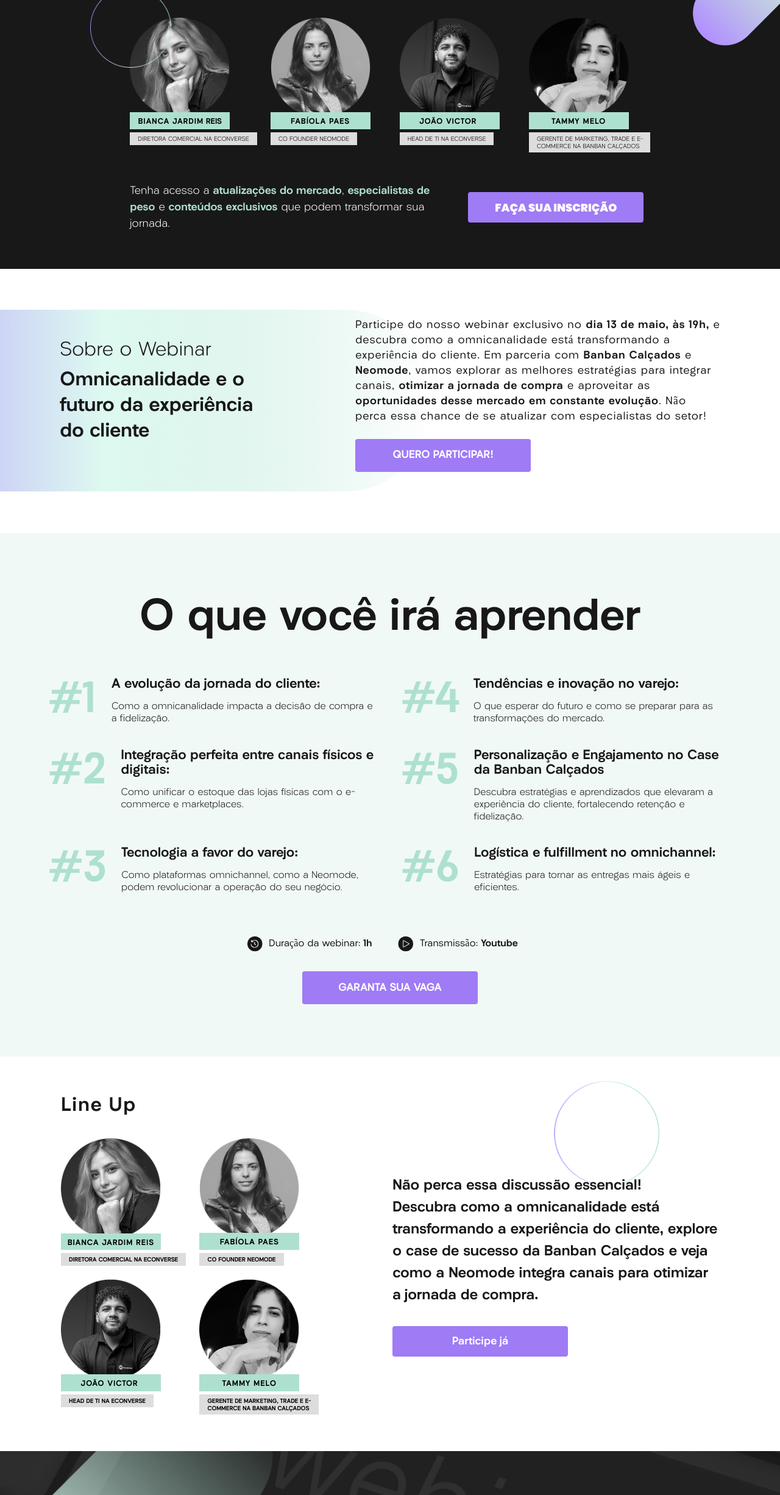
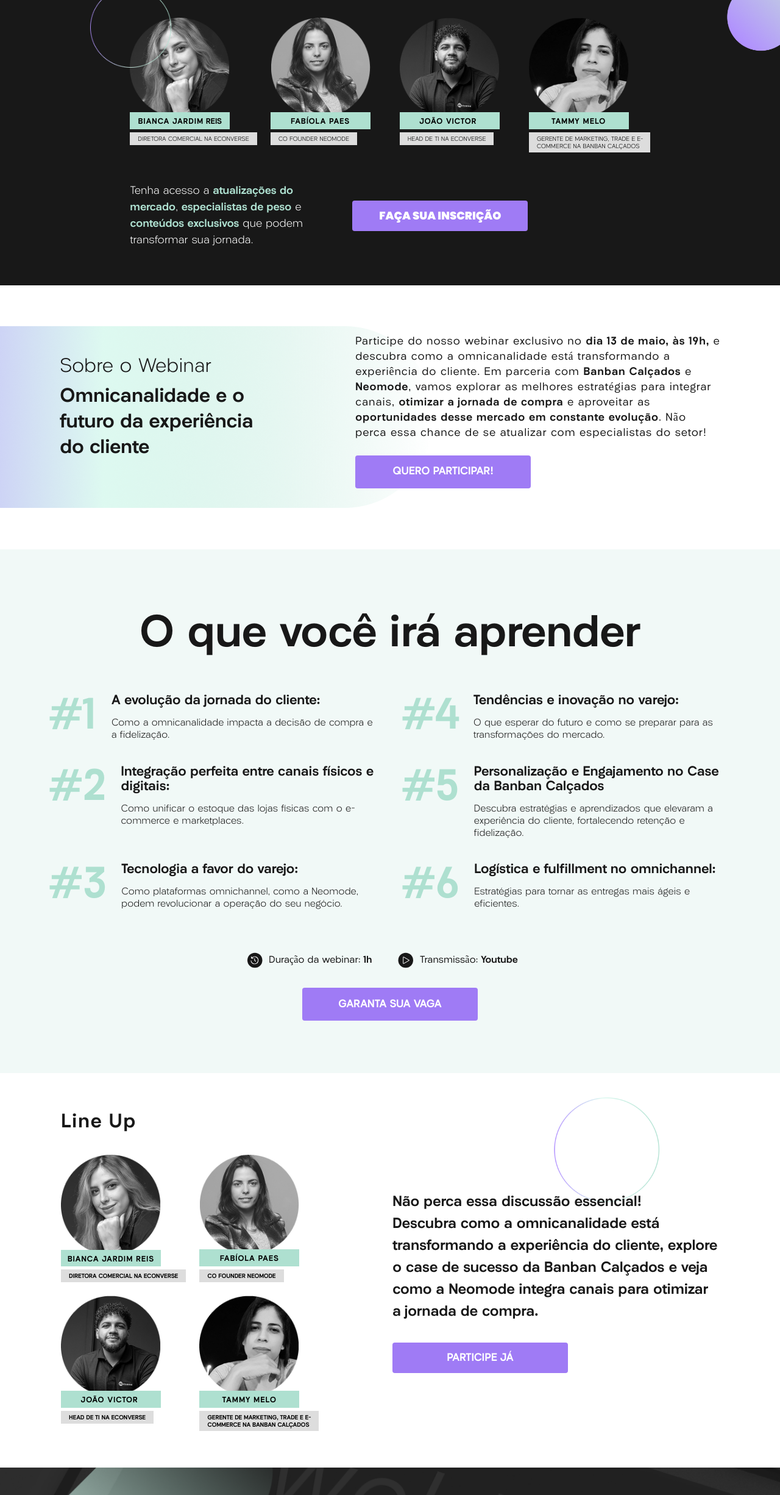
Before and after one commit to econverse-digital/econverse-pages, a React (Vite) app: page / in a window 1280 px wide. Shown: the part 951-3403 px from the top of the page at 61% size. Built offline with nearby package versions, Linux system fonts and the light colour scheme; no server answers; a web font is replaced by a local one.

Commit message:
update qa

```diff
--- a/src/assets/styles/econverse-lineup.scss
+++ b/src/assets/styles/econverse-lineup.scss
@@ -201,6 +201,7 @@
 					font-size: 18px;
 					font-weight: 300;
                     margin: 0;
+					max-width: 315px;
 
                     strong {
                         color: #AEE0D0;
--- a/src/components/Speakers.jsx
+++ b/src/components/Speakers.jsx
@@ -63,7 +63,7 @@
 
             <p><strong>Não perca essa discussão essencial!</strong><br/>Descubra como a omnicanalidade está transformando a experiência do cliente, explore o case de sucesso da Banban Calçados e veja como a Neomode integra canais para otimizar a jornada de compra.</p>
 
-            <a href="/">Participe já</a>
+            <a href="/">PARTICIPE JÁ</a>
           </div>
 
         </div>
```
